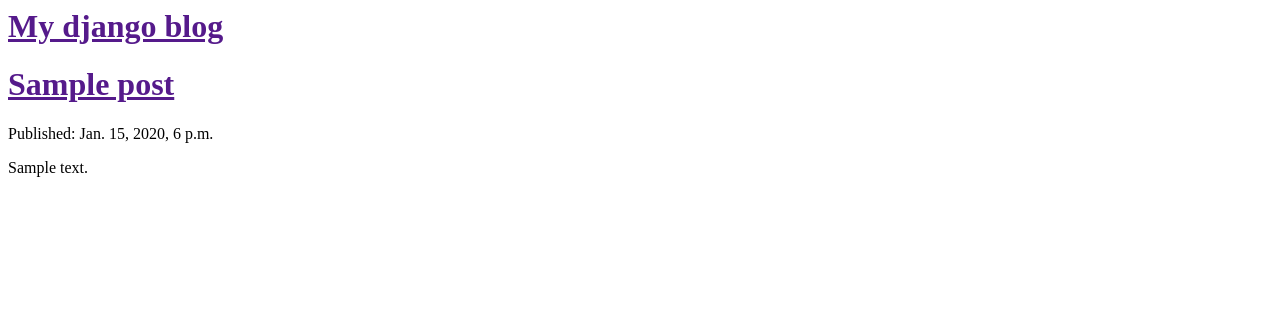
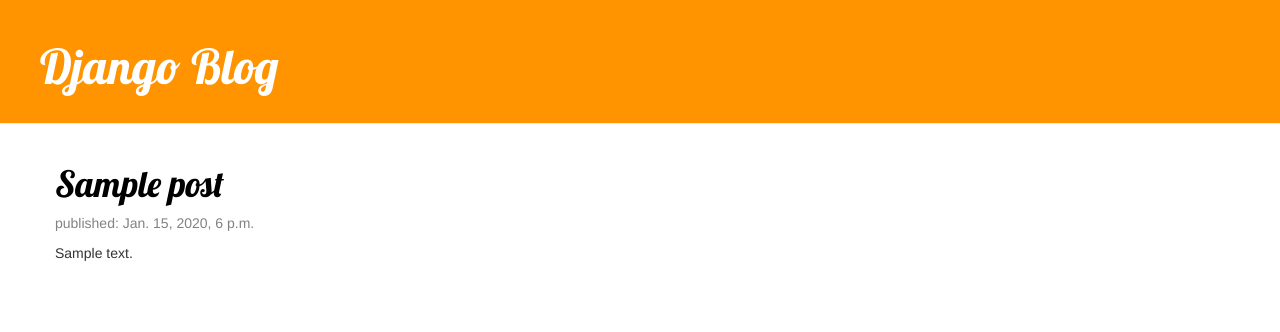
Before and after one commit to harkamals/my-first-blog, a Django app: template blog/templates/blog/post_list.html in a window 1280 px wide. Shown: the top 332 px of the page. Run offline with Django 3.2, Linux system fonts and the light colour scheme; the template is opened without the code that fills it: values that come from a table or form of the project are taken from there, others are empty; tables that the repository leaves empty hold one stand-in row (values such as "Sample post"); some libraries are stand-ins or nearby versions.

Commit message:
Initial Commit

```diff
--- /dev/null
+++ b/blog/static/css/blog.css
@@ -0,0 +1,46 @@
+.page-header {
+    background-color: #ff9400;
+    margin-top: 0;
+    padding: 20px 20px 20px 40px;
+}
+
+.page-header h1, .page-header h1 a, .page-header h1 a:visited, .page-header h1 a:active {
+    color: #ffffff;
+    font-size: 36pt;
+    text-decoration: none;
+}
+
+.content {
+    margin-left: 40px;
+}
+
+h1, h2, h3, h4 {
+    font-family: 'Lobster', cursive;
+}
+
+.date {
+    color: #828282;
+}
+
+.save {
+    float: right;
+}
+
+.post-form textarea, .post-form input {
+    width: 100%;
+}
+
+.top-menu, .top-menu:hover, .top-menu:visited {
+    color: #ffffff;
+    float: right;
+    font-size: 26pt;
+    margin-right: 20px;
+}
+
+.post {
+    margin-bottom: 70px;
+}
+
+.post h1 a, .post h1 a:visited {
+    color: #000000;
+}
--- a/blog/templates/blog/post_list.html
+++ b/blog/templates/blog/post_list.html
@@ -1,19 +1,34 @@
+{% load staticfiles %}
+
 <html>
 <head>
+    <link rel="stylesheet" href="//maxcdn.bootstrapcdn.com/bootstrap/3.2.0/css/bootstrap.min.css">
+    <link rel="stylesheet" href="//maxcdn.bootstrapcdn.com/bootstrap/3.2.0/css/bootstrap-theme.min.css">
+    <link rel="stylesheet" href="{% static 'css/blog.css' %}">
+    <link href="//fonts.googleapis.com/css?family=Lobster&subset=latin,latin-ext" rel="stylesheet" type="text/css">
+
     <title>My django blog</title>
 </head>
 <body>
-<div>
-    <h1><a href="">My django blog</a></h1>
-</div>
+    <div class="page-header">
+        <h1><a href="/">Django Blog</a></h1>
+    </div>
 
-    {% for post in posts %}
-        <div>
-            <h1><a href=""> {{ post.title }} </a></h1>
-            <p>Published: {{ post.published_date }}</p>
-            <p>{{ post.text | linebreaksbr }}</p>
+    <div class="content container">
+        <div class="row">
+            <div class="col-md-8">
+                {% for post in posts %}
+                    <div class="post">
+                        <h1><a href="">{{ post.title }}</a></h1>
+                        <div class="date">
+                            <p>published: {{ post.published_date }}</p>
+                        </div>
+                        <p>{{ post.text|linebreaksbr }}</p>
+                    </div>
+                {% endfor %}
+            </div>
         </div>
-    {% endfor %}
+    </div>
 
 </body>
 </html>
--- a/djangogirls/urls.py
+++ b/djangogirls/urls.py
@@ -20,4 +20,5 @@ from django.contrib import admin
 urlpatterns = [
     url(r'^admin/', admin.site.urls),
     url(r'', include('blog.urls')),
+    url(r'^admin/django-ses/', include('django_ses.urls')),
 ]
```
Also changed, not shown: djangogirls/settings.py (+8 -0 lines).
